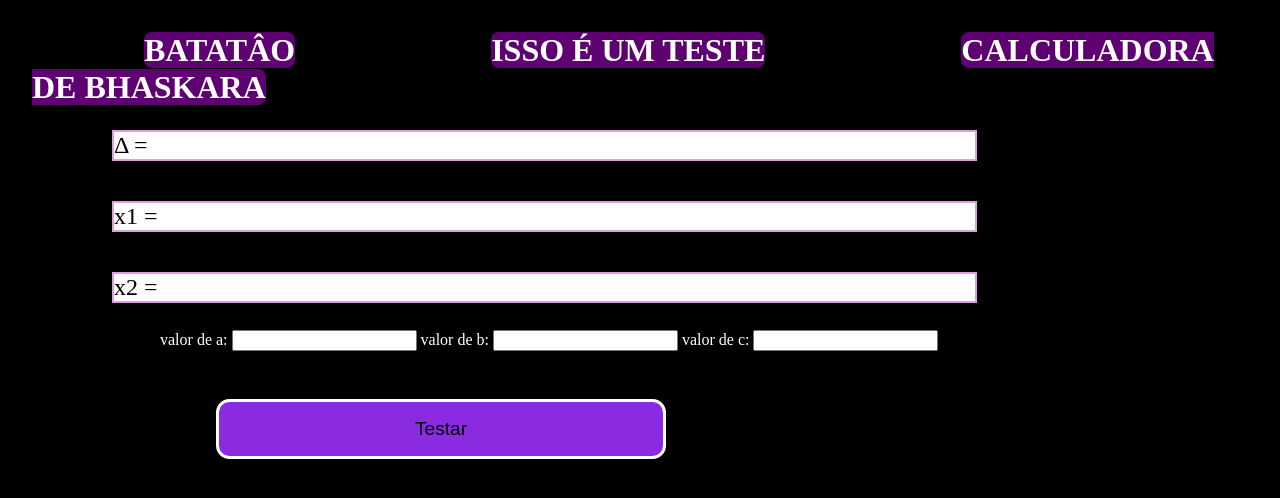
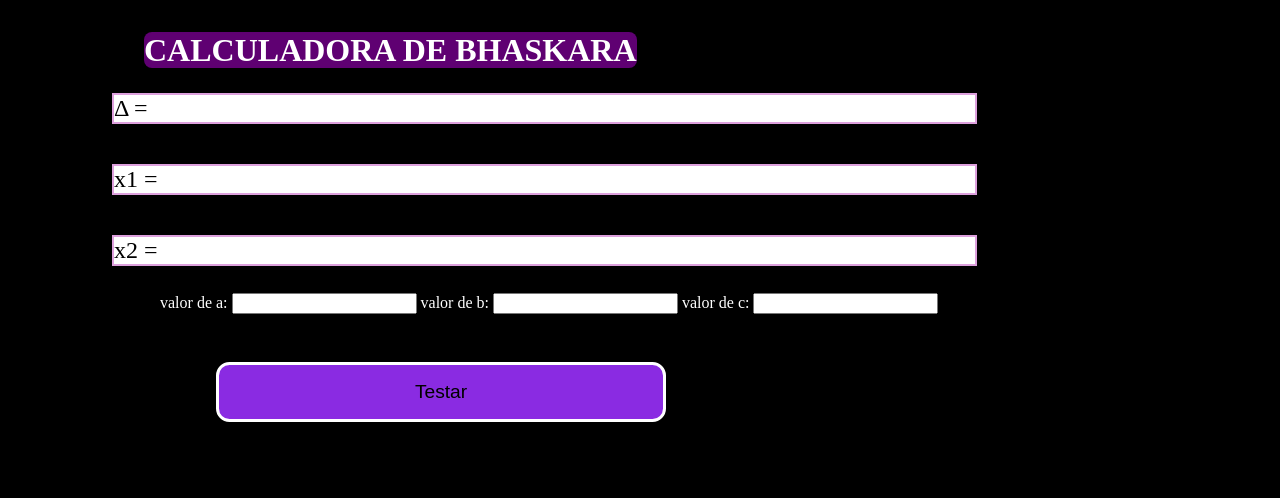
Before and after one commit to KauanHSP/calculadora-de-bhaskara, a plain HTML site: page index.html in a window 1280 px wide. Drawn offline with Linux system fonts and the light colour scheme.

Commit message:
Update index.html
corrigi meus testes

```diff
--- a/index.html
+++ b/index.html
@@ -7,10 +7,8 @@
     <link rel="stylesheet" href="index.css">
 </head>
 <body>
-    <h1>BATATÂO</h1>
-    <h1>ISSO É UM TESTE</h1>
+
     <h1>CALCULADORA DE BHASKARA</h1>
-
 
 <div id="resultados">
    <p id="delta">
```
